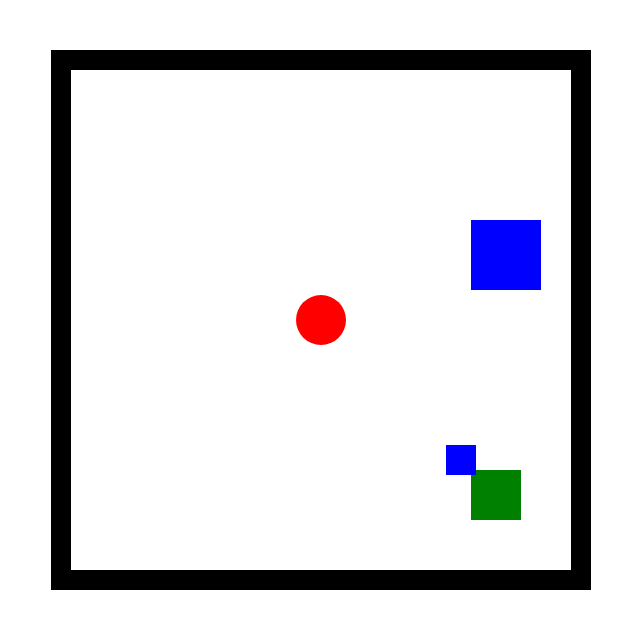
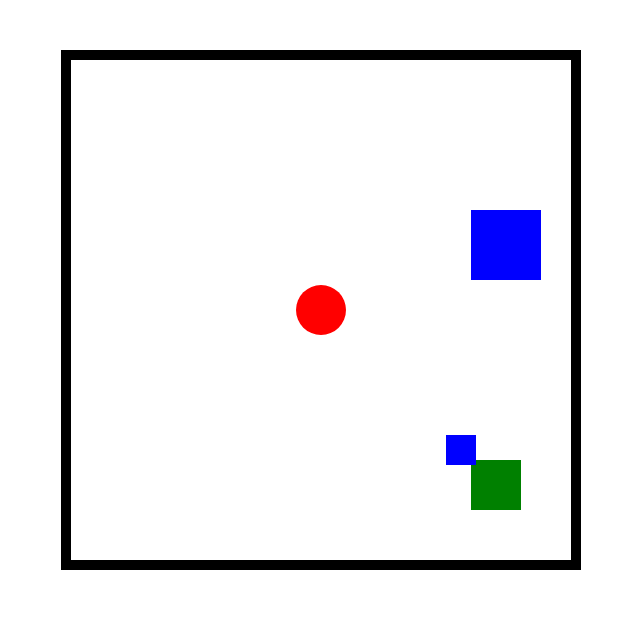
Before and after one commit to BoazteRonde/game, a plain HTML site: page index.html in a window 1280 px wide. Shown: the whole page, without its empty margins (319-959 px from the left). Drawn offline with Linux system fonts and the light colour scheme.

Commit message:
Update styles.css

```diff
--- a/styles.css
+++ b/styles.css
@@ -8,7 +8,7 @@ body, html {
     width: 500px;
     height: 500px;
     margin: 50px auto;
-    border: 20px solid black;
+    border: 10px solid black;
 }
 #ball {
     width: 50px;
```
